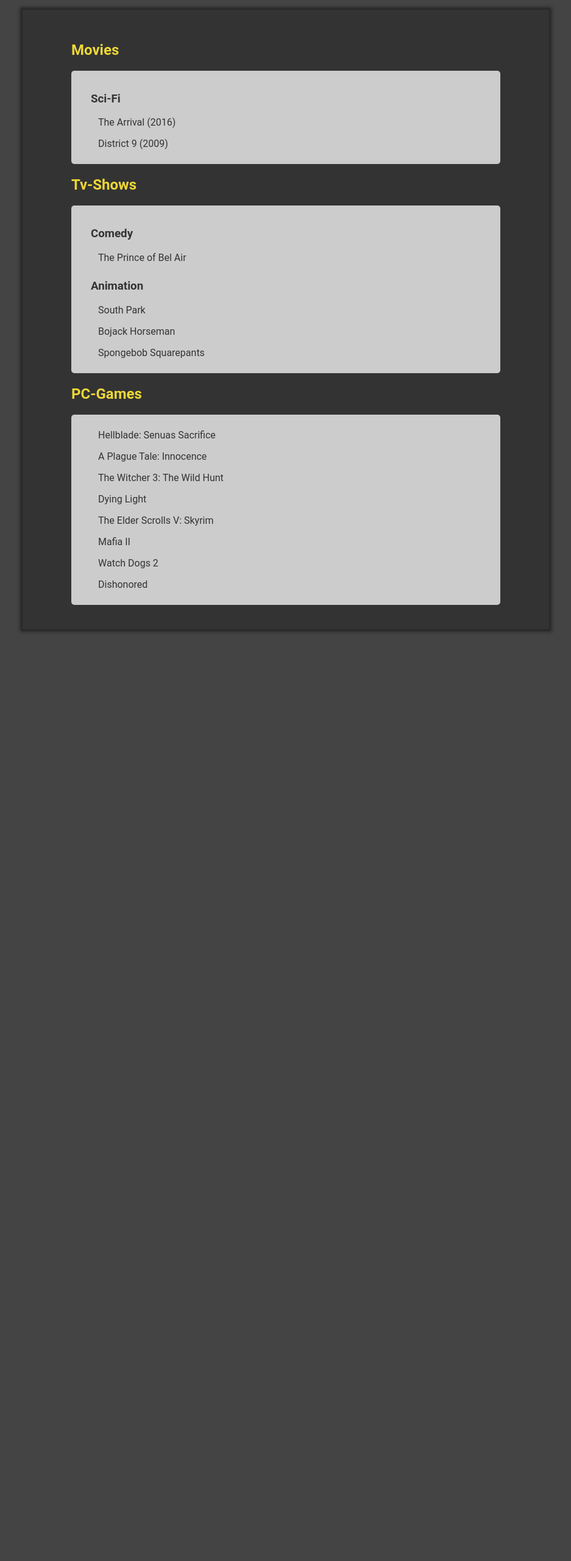
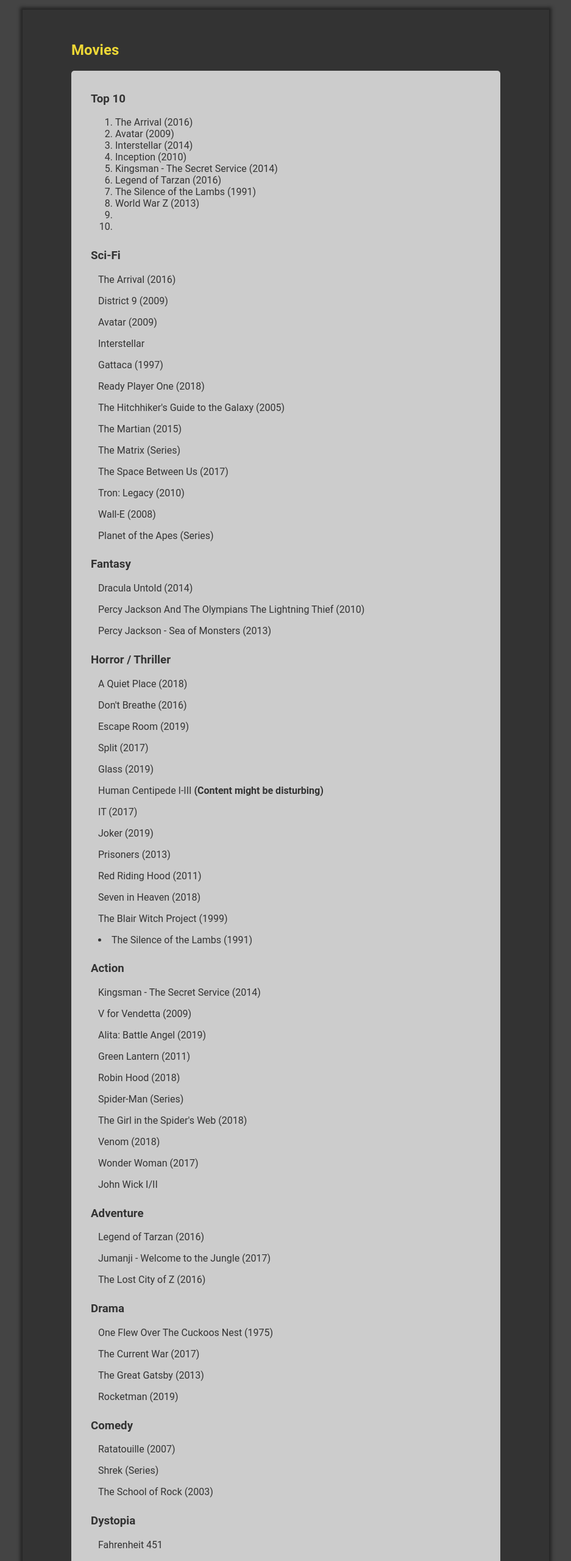
Before and after one commit to kraibse/kraibse.github.io, a plain HTML site: page index.html in a window 1280 px wide. Shown: the part 240-2800 px from the top of the page at 61% size, without its empty margins (171-1108 px from the left). Before the commit the page ends 1304 px from the top, so only its background shows below. Drawn offline with Linux system fonts and the light colour scheme.

Commit message:
Added categories & items

```diff
--- a/index.html
+++ b/index.html
@@ -17,18 +17,151 @@
 
         <h2 class="heading">Movies</h2>
         <div class="list">
+            <div class="top-10">
+                <h3>Top 10</h3>
+                <ol>
+                    <li>The Arrival (2016)</li>
+                    <li>Avatar (2009)</li>
+                    <li>Interstellar (2014)</li>
+                    <li>Inception (2010)</li>
+                    <li>Kingsman - The Secret Service (2014)</li>
+                    <li>Legend of Tarzan (2016)</li>
+                    <li>The Silence of the Lambs (1991)</li>
+                    <li>World War Z (2013)</li>
+                    <li></li>
+                    <li></li>
+                </ol>
+            </div>
+
             <h3>Sci-Fi</h3>
             <div class="sub">
                 <p>The Arrival (2016)</p>
                 <p>District 9 (2009)</p>
+                <p>Avatar (2009)</p>
+                <p>Interstellar</p>
+                <p>Gattaca (1997)</p>
+                <p>Ready Player One (2018)</p>
+                <p>The Hitchhiker's Guide to the Galaxy (2005)</p>
+                <p>The Martian (2015)</p>
+                <p>The Matrix (Series)</p>
+                <p>The Space Between Us (2017)</p>
+                <p>Tron: Legacy (2010)</p>
+                <p>Wall-E (2008)</p>
+                <p>Planet of the Apes (Series)</p>
+            </div>
+
+            <h3>Fantasy</h3>
+            <div class="sub">
+                <p>Dracula Untold (2014)</p>
+                <p>Percy Jackson And The Olympians The Lightning Thief (2010)</p>
+                <p>Percy Jackson - Sea of Monsters (2013)</p>
+            </div>
+
+            <h3>Horror / Thriller</h3>
+            <div class="sub">
+                <p>A Quiet Place (2018)</p>
+                <p>Don't Breathe (2016)</p>
+                <p>Escape Room (2019)</p>
+                <p>Split (2017)</p>
+                <p>Glass (2019)</p>
+                <p>Human Centipede I-III <b>(Content might be disturbing)</b></p>
+                <p>IT (2017)</p>
+                <p>Joker (2019)</p>
+                <p>Prisoners (2013)</p>
+                <p>Red Riding Hood (2011)</p>
+                <p>Seven in Heaven (2018)</p>
+                <p>The Blair Witch Project (1999)</p>
+                <li>The Silence of the Lambs (1991)</li>
+            </div>
+
+            <h3>Action</h3>
+            <div class="sub">
+                <p>Kingsman - The Secret Service (2014)</p>
+                <p>V for Vendetta (2009)</p>
+                <p>Alita: Battle Angel (2019)</p>
+                <p>Green Lantern (2011)</p>
+                <p>Robin Hood (2018)</p>
+                <p>Spider-Man (Series)</p>
+                <p>The Girl in the Spider's Web (2018)</p>
+                <p>Venom (2018)</p>
+                <p>Wonder Woman (2017)</p>
+                <p>John Wick I/II</p>
+            </div>
+
+            <h3>Adventure</h3>
+            <div class="sub">
+                <p>Legend of Tarzan (2016)</p>
+                <p>Jumanji - Welcome to the Jungle (2017)</p>
+                <p>The Lost City of Z (2016)</p>
+            </div>
+
+            <h3>Drama</h3>
+            <div class="sub">
+                <p>One Flew Over The Cuckoos Nest (1975)</p>
+                <p>The Current War (2017)</p>
+                <p>The Great Gatsby (2013)</p>
+                <p>Rocketman (2019)</p>
+            </div>
+
+            <h3>Comedy</h3>
+            <div class="sub">
+                <p>Ratatouille (2007)</p>
+                <p>Shrek (Series)</p>
+                <p>The School of Rock (2003)</p>
+            </div>
+
+            <h3>Dystopia</h3>
+            <div class="sub">
+                <p>Fahrenheit 451</p>
+                <p>Maze Runner (Series)</p>
+                <p>The Purge (Series)</p>
+                <p>World War Z (2013)</p>
+            </div>
+
+            <h3>Literature / Historical</h3>
+            <div class="sub">
+                <p>Forrest Gump (1994)</p>
+                <p>Schindler's List (1993)</p>
+                <p>The Irishman (2019)</p>
+                <p>The Walk (2015)</p>
+            </div>
+
+            <h3>Honorable Mentions / Uncategorized</h3>
+            <div class="sub">
+                <p>Blackkklansman (2018)</p>
+                <p>Django Unchained (2012)</p>
+                <p>Inglourious Basterds (2009)</p>
+                <p>La La Land (2016)</p>
+                <p>Mute (2018)</p>
             </div>
         </div>
 
         <h2 class="heading">Tv-Shows</h2>
         <div class="list">
+            <div class="top-10">
+                <h3>Top 10</h3>
+                <ol>
+                    <li>Black Mirror</li>
+                    <li>South Park</li>
+                    <li></li>
+                    <li></li>
+                    <li></li>
+                    <li></li>
+                    <li></li>
+                    <li></li>
+                    <li></li>
+                    <li></li>
+                </ol>
+            </div>
+
             <h3>Comedy</h3>
             <div class="sub">
                 <p>The Prince of Bel Air</p>
+            </div>
+
+            <h3>Dystopia</h3>
+            <div class="sub">
+                <p>Black Mirror</p>
             </div>
 
             <h3>Animation</h3>
@@ -42,6 +175,22 @@
         <h2 class="heading">PC-Games</h2>
         <div class="list">
             <div class="sub">
+                <div class="top-10">
+                    <h3>Top 10</h3>
+                    <ol>
+                        <li></li>
+                        <li></li>
+                        <li></li>
+                        <li></li>
+                        <li></li>
+                        <li></li>
+                        <li></li>
+                        <li></li>
+                        <li></li>
+                        <li></li>
+                    </ol>
+                </div>
+
                 <p>Hellblade: Senuas Sacrifice</p>
                 <p>A Plague Tale: Innocence</p>
                 <p>The Witcher 3: The Wild Hunt</p>
@@ -50,6 +199,7 @@
                 <p>Mafia II</p>
                 <p>Watch Dogs 2</p>
                 <p>Dishonored</p>
+                <p>Distraint</p>
             </div>
         </div>
 
```
